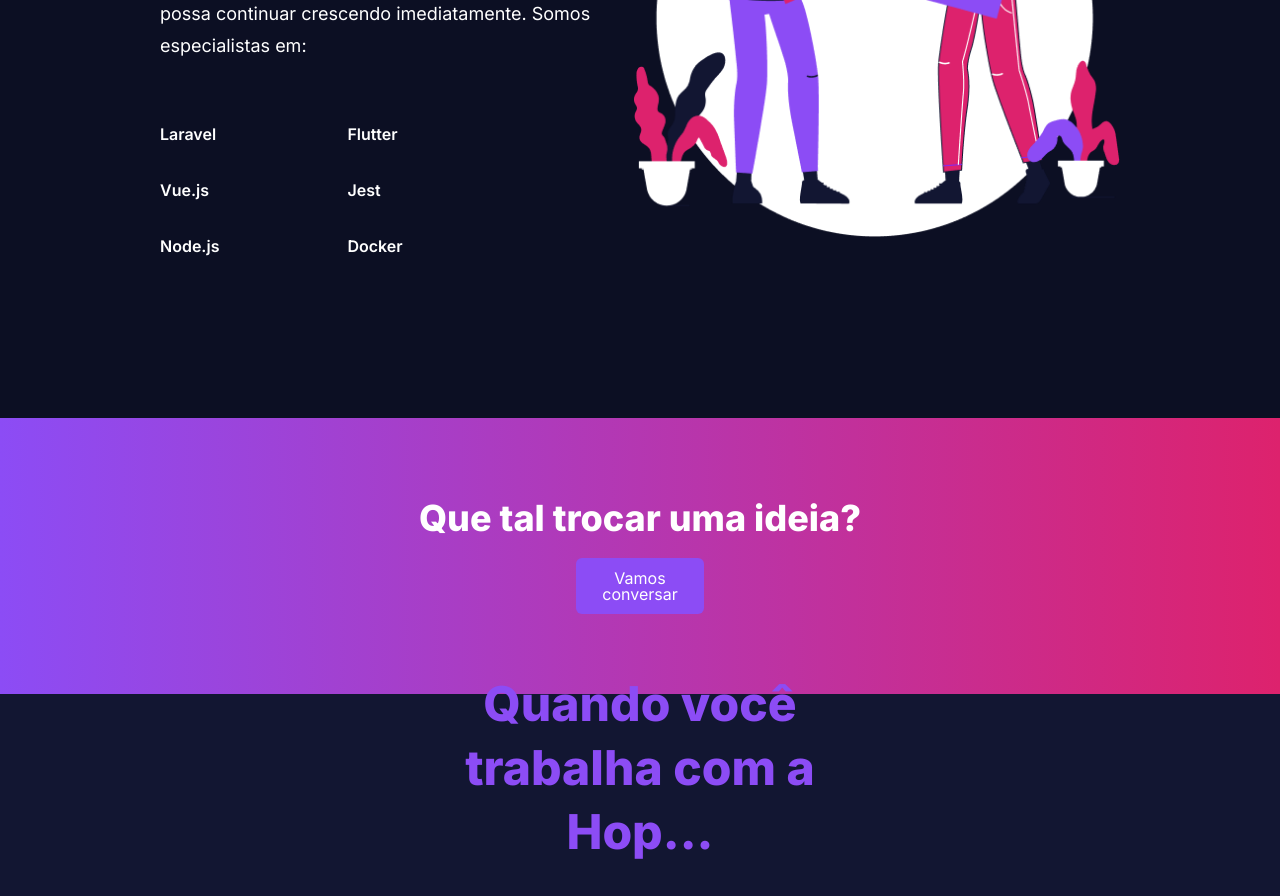
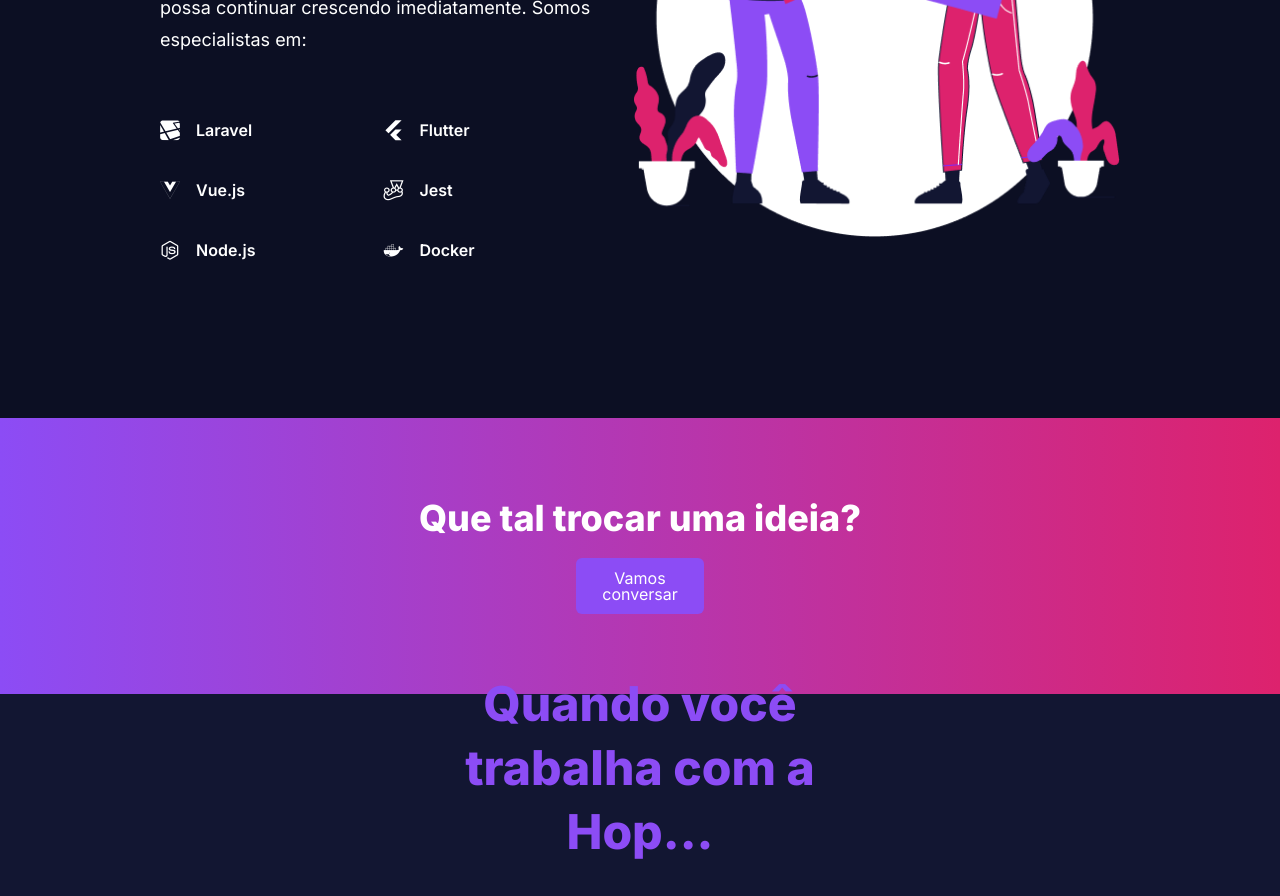
Before and after one commit to HOPDigital/hop-website, a Vue app: page / in a window 1280 px wide. Shown: the part 2620-3516 px from the top of the page. Built offline with nearby package versions, Linux system fonts and the light colour scheme.

Commit message:
feat: devicons cdn, added icons on skills section

```diff
--- a/index.html
+++ b/index.html
@@ -19,6 +19,8 @@
     <meta name="og:title" content="Hop Digital"/>
     <meta property="og:type" content="website" />
     <meta property="og:url" contet="https://hopdigital.dev/"/>
+    <meta http-equiv="imagetoolbar" content="no" />
+    <meta name="rating" content="general" />
     <!-- <meta property="og:image" content=""/> -->
     <!-- OG Meta Tags-->
     <!--- Favicon  -->
@@ -26,10 +28,9 @@
     <link rel="icon" type="image/png" sizes="32x32" href="favicon/favicon-32x32.png">
     <link rel="icon" type="image/png" sizes="16x16" href="favicon/favicon-16x16.png">
     <link rel="manifest" href="favicon/site.webmanifest">
-    <meta http-equiv="imagetoolbar" content="no" />
-    <meta name="rating" content="general" />
     <!--- Favicon  -->
     <meta name="viewport" content="width=device-width, initial-scale=1.0" />
+    <link rel="stylesheet" href="https://cdn.jsdelivr.net/gh/devicons/devicon@v2.15.1/devicon.min.css">
     <title>Hop Digital</title>
 </head>
 
--- a/src/sections/Skills.section.vue
+++ b/src/sections/Skills.section.vue
@@ -3,40 +3,48 @@
         <main class="flex flex-col lg:flex-row justify-around items-center h-full px-8 py-20 lg:w-[80%]">
             <!-- Description -->
             <div class="flex flex-col justify-center items-center lg:justify-start lg:items-start lg:w-[50%]">
-                <h1 class="text-4xl md:text-[48px] md:leading-[60px] lg:leading-[76px] text-purple_hop font-extrabold lg:w-[48%]">
+                <h1
+                    class="text-4xl md:text-[48px] md:leading-[60px] lg:leading-[76px] text-purple_hop font-extrabold lg:w-[48%]">
                     Atrasado na contratação?
                 </h1>
 
                 <p class="text-md md:text-[18px] leading-[32px] text-white_hop mt-8 lg:mt-5">
-                    Vamos aliviar a carga de sua equipe para que você possa continuar crescendo imediatamente. Somos especialistas em:
+                    Vamos aliviar a carga de sua equipe para que você possa continuar crescendo imediatamente. Somos
+                    especialistas em:
                 </p>
 
                 <!-- Skills -->
                 <div class="grid grid-cols-2 text-white font-semibold my-16 gap-x-32">
                     <ul class="flex flex-col gap-10">
-                        <li>
+                        <li class="flex flex-row items-center">
+                            <i class="devicon-laravel-plain mr-4 text-[20px]"></i>
                             Laravel
                         </li>
 
-                        <li>
+                        <li class="flex flex-row items-center">
+                            <i class="devicon-vuejs-plain mr-4 text-[20px]"></i>
                             Vue.js
                         </li>
 
-                        <li>
+                        <li class="flex flex-row items-center">
+                            <i class="devicon-nodejs-plain mr-4 text-[20px]"></i>
                             Node.js
                         </li>
                     </ul>
 
                     <ul class="flex flex-col gap-10">
-                        <li>
+                        <li class="flex flex-row items-center">
+                            <i class="devicon-flutter-plain mr-4 text-[20px]"></i>
                             Flutter
                         </li>
 
-                        <li>
+                        <li class="flex flex-row items-center">
+                            <i class="devicon-jest-plain mr-4 text-[20px]"></i>
                             Jest
                         </li>
 
-                        <li>
+                        <li class="flex flex-row items-center">
+                            <i class="devicon-docker-plain mr-4 text-[20px]"></i>
                             Docker
                         </li>
                     </ul>
@@ -45,7 +53,7 @@
 
             <!-- Desktop Image -->
             <figure class="lg:block">
-                <img src="../assets/need_help.png"/>
+                <img src="../assets/need_help.png" />
             </figure>
         </main>
     </section>
```
